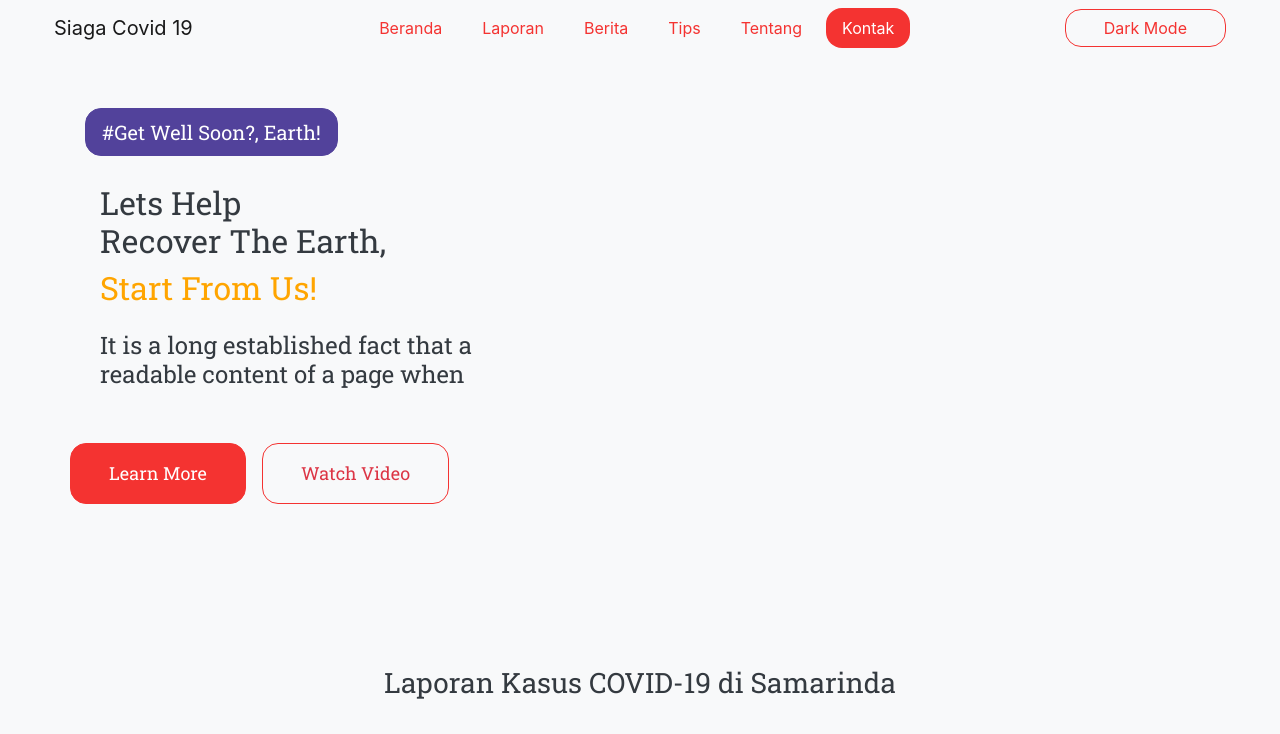
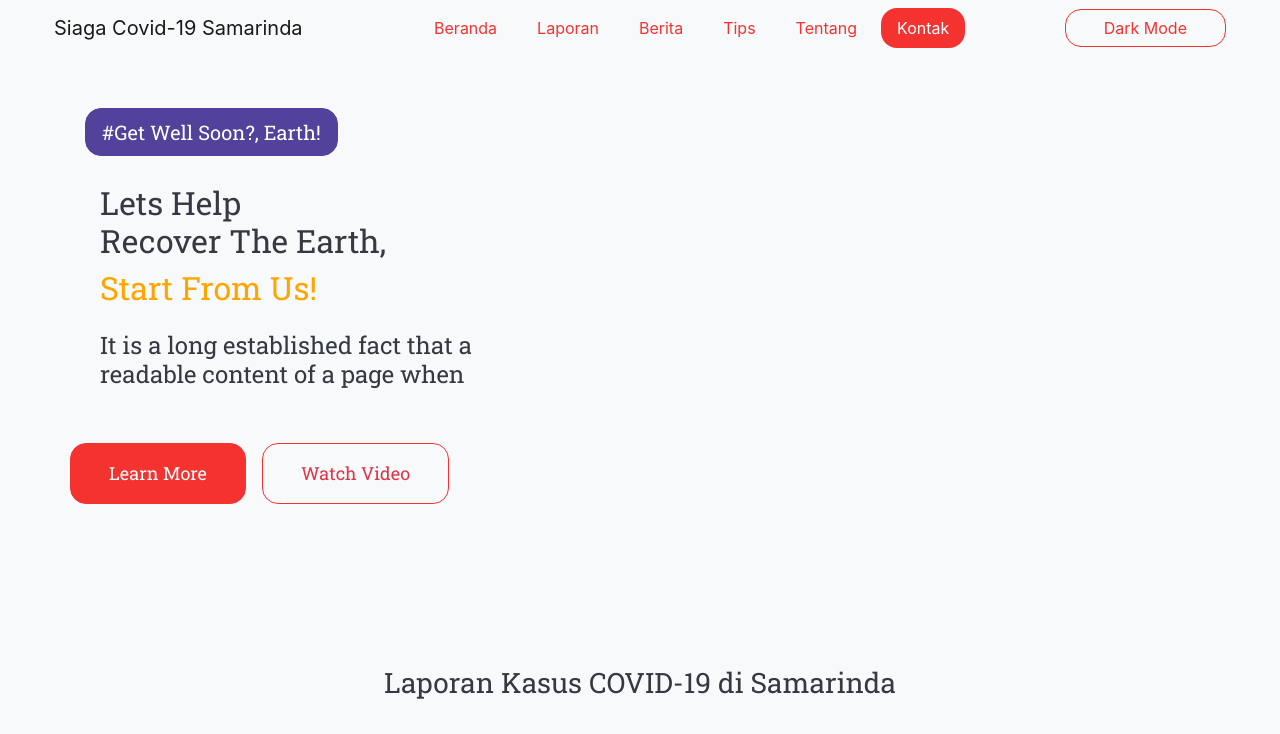
Before and after one commit to indrian16/Siaga-Covid-19-Samarinda, a plain HTML site: page index.html in a window 1280 px wide. Shown: the top 734 px of the page. Drawn offline with Linux system fonts and the light colour scheme.

Commit message:
change web title

```diff
--- a/index.html
+++ b/index.html
@@ -9,7 +9,7 @@
     <meta name='viewport' content='width=device-width, initial-scale=1'>
 
     <!-- Page Title -->
-    <title>Covid 19</title>
+    <title>Siaga Covid-19 Samarinda</title>
 
     <!-- Local Module -->
     <link rel='stylesheet' type='text/css' media='screen' href='css/main.css'>
@@ -31,7 +31,7 @@
 
             <!-- Brand Logo -->
             <a class="navbar-brand" href="#" style="margin-left: 38px;">
-                Siaga Covid 19
+                Siaga Covid-19 Samarinda
             </a>
 
             <!-- Center Menu -->
```
